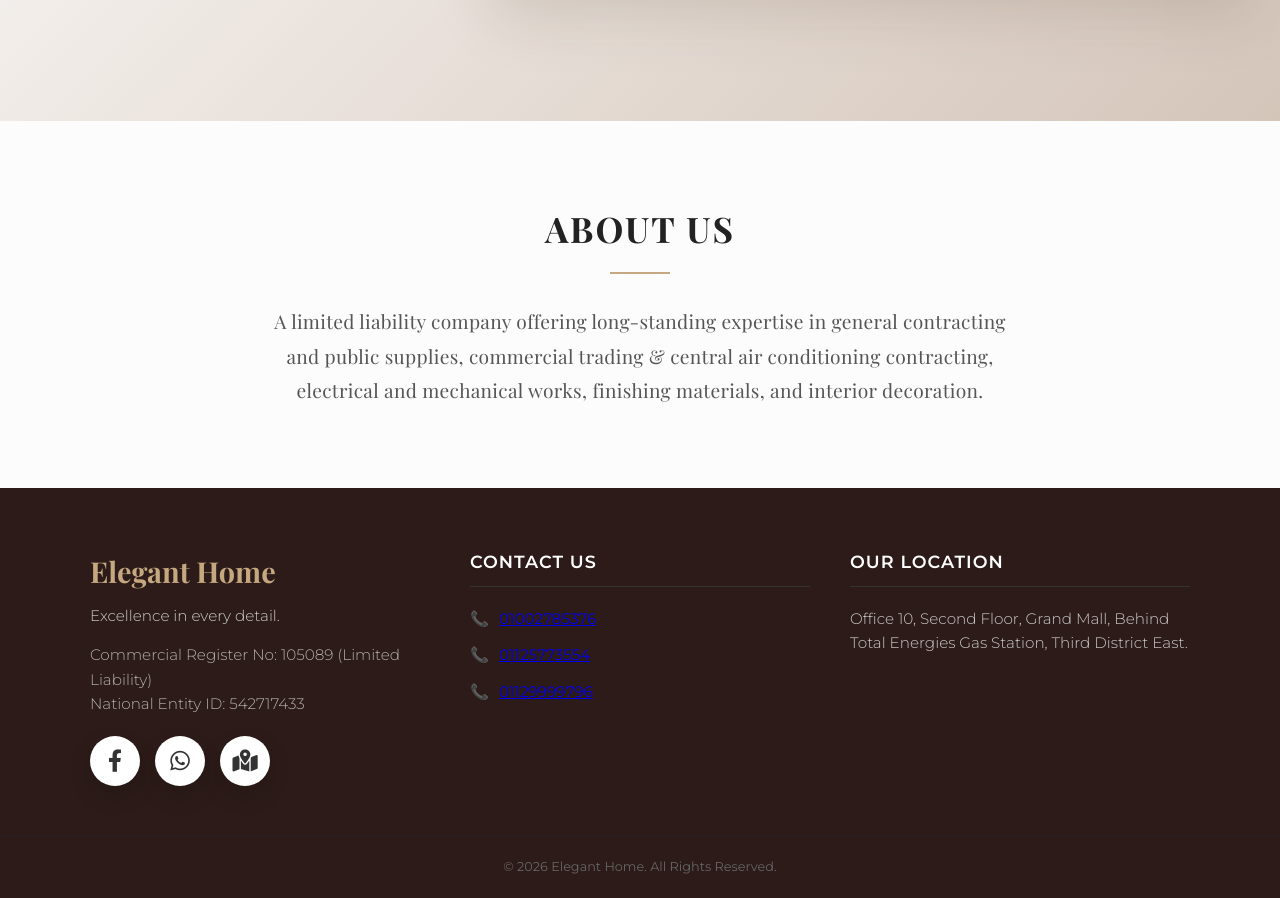
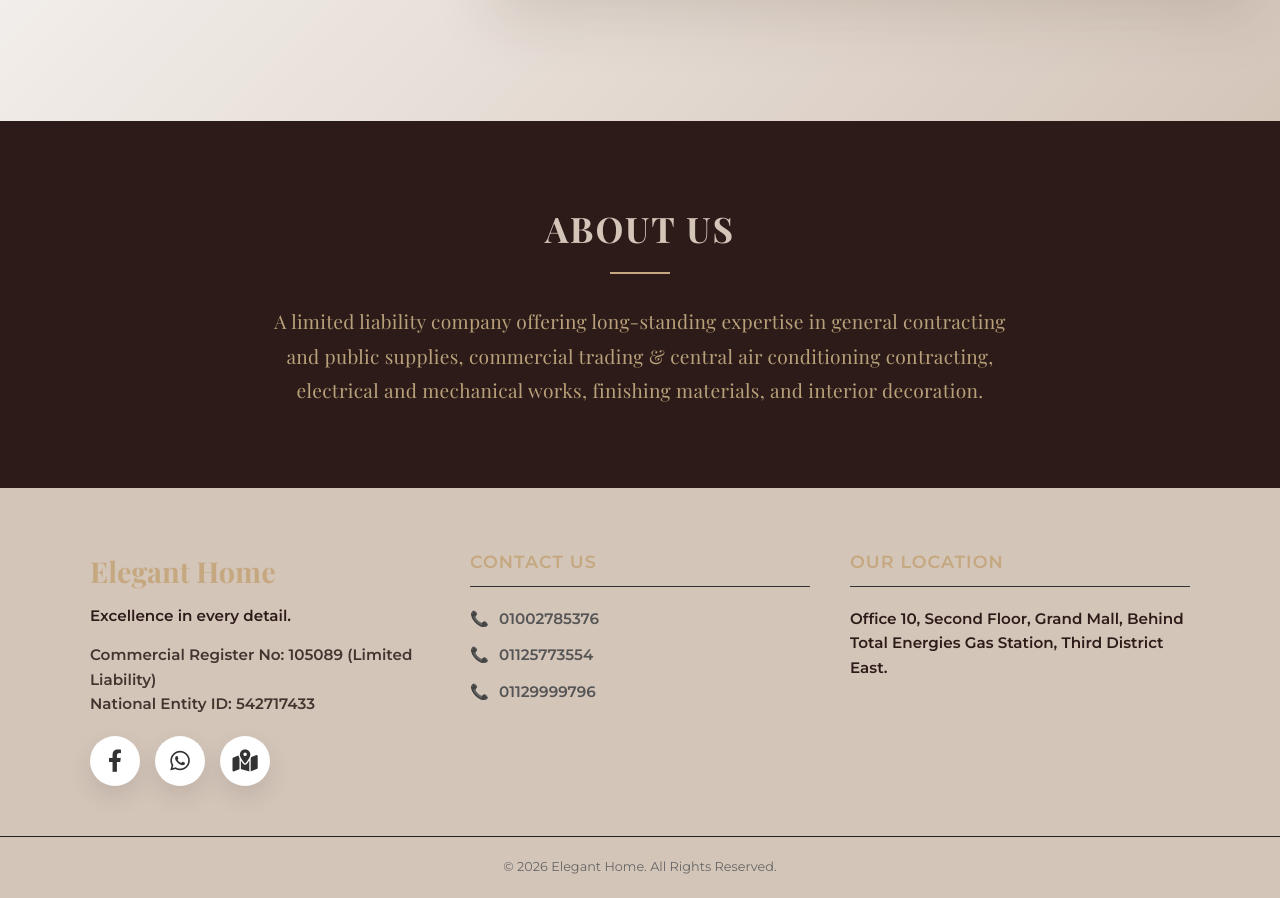
Before and after one commit to raghda-1992/Elegant-main, a plain HTML site: page index.html in a window 1280 px wide. Shown: the part 680-1578 px from the top of the page. Drawn offline with nearby package versions, Linux system fonts and the light colour scheme; a web font is replaced by a local one.

Commit message:
color change

```diff
--- a/index.html
+++ b/index.html
@@ -196,7 +196,7 @@
 
         /* Matches footer background to the luxury portfolio theme palette variables */
         footer {
-            background-color: var(--dark-brown, #2C1B18) !important;
+            background-color: #D4C5B9 !important;
             color: var(--off-white, #F9F7F2);
         }
 
@@ -215,6 +215,7 @@
             letter-spacing: 0.3px;
             max-width: 850px;
             margin: 0 auto;
+            color: #B8A07A;
         }
 
         /* Formats layout direction formatting when Arabic switch context goes active */
--- a/style.css
+++ b/style.css
@@ -271,7 +271,7 @@
 /* --- About Section Styles --- */
 .about-section {
     padding: 80px 0;
-    background-color: #fcfcfc;
+    background-color: var(--dark-brown, #2C1B18);
     /* Elegant light-tint canvas */
     text-align: center;
 }
@@ -286,7 +286,7 @@
     font-family: 'Playfair Display', serif;
     font-size: 2.2rem;
     letter-spacing: 2px;
-    color: #222;
+    color: #D4C5B9;
     margin-bottom: 15px;
 }
 
@@ -308,9 +308,6 @@
 
 /* --- Footer Styles --- */
 footer {
-    background-color: #111;
-    /* Dark elegant theme */
-    color: #fff;
     padding: 60px 0 20px 0;
     font-family: 'Montserrat', sans-serif;
 }
@@ -337,6 +334,7 @@
     color: #c5a880;
 }
 
+/* color: #D4C5B9; */
 .footer-col h4 {
     font-size: 1.1rem;
     text-transform: uppercase;
@@ -344,14 +342,14 @@
     margin-bottom: 20px;
     border-bottom: 1px solid #333;
     padding-bottom: 10px;
-    color: #fff;
+    color:#c5a880;
 }
 
 .footer-col p {
     font-size: 0.95rem;
     line-height: 1.6;
-    color: #ccc;
-    font-weight: 300;
+    color: var(--dark-brown, #2C1B18);
+    font-weight: bold;
 }
 
 .contact-list {
@@ -368,6 +366,14 @@
     align-items: center;
 }
 
+.phone-num{
+    color: #555;
+    font-weight: bold;
+}
+
+.phone-link{
+    text-decoration: none;
+}
 .contact-list .icon {
     margin-right: 10px;
     color: #c5a880;
```
